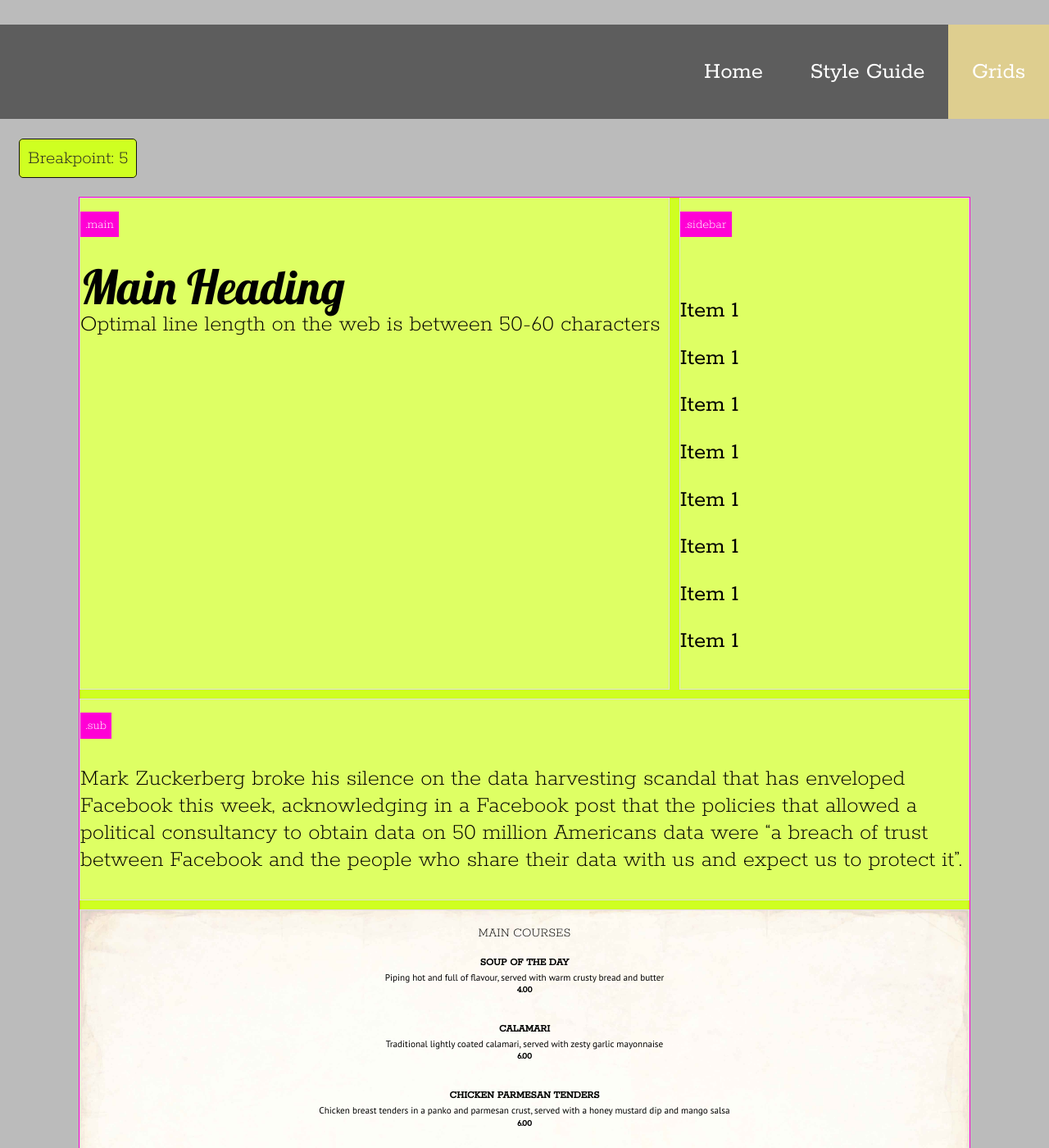
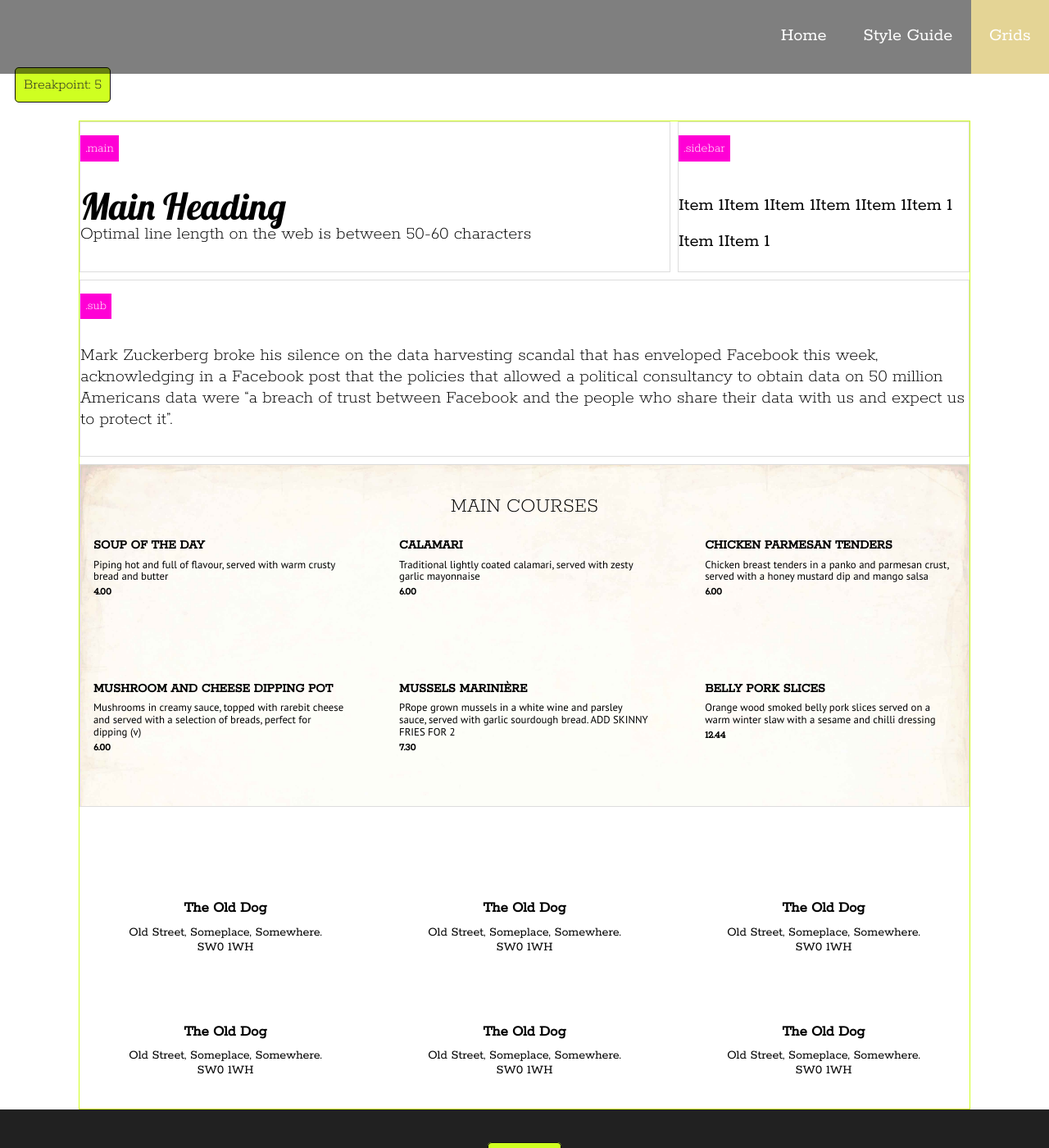
Before and after one commit to JamesGold/test, a Jekyll site: the page built from styleguide/grids.html, in a window 1280 px wide and 1400 px high. Shown: the whole window at 82% size. Built offline with Jekyll 4.4.1, drawn with Linux system fonts in a browser that asks for light colours.

Commit message:
Grid updates
lost some padding on child items  - appears to sort the issues out

```diff
--- a/assets/scss/scafolding/_layout.scss
+++ b/assets/scss/scafolding/_layout.scss
@@ -15,19 +15,18 @@ html{
 	box-sizing: border-box;
 	word-break: normal;
 	transition: all .5s;
-	font-size:16px;
-	background: #bbb;
+	font-size:100%;
 	transition: all .8s;
 
 	}
 
 body{
-
+	font-size:16px;
 	@include breakpoint(break1) {font-size:1.1rem;}
 	@include breakpoint(break2) {font-size:1.2rem;}
-	@include breakpoint(break3) {font-size:1.2rem;}
+	@include breakpoint(break3) {font-size:1.25rem;}
 	@include breakpoint(break4) {font-size:1.3rem;}
-	@include breakpoint(break5) {font-size:1.8rem;}
+	@include breakpoint(break5) {font-size:1.4rem;}
 }
 
 .container {
@@ -46,11 +45,12 @@ body{
 	border: 1px solid #ff00d5;
 	margin-top: 1em;
 	background: #fff;
-	@include breakpoint(break1) {background: #ffe8e8;}
-	@include breakpoint(break2) {background: #e4c6f8;}
-	@include breakpoint(break3) {background: #c6cef8;}
-	@include breakpoint(break4) {background: #c3ffd9;}
-	@include breakpoint(break5) {background: #cfff21;}
+
+	@include breakpoint(break1) {border-color: #ffe8e8;}
+	@include breakpoint(break2) {border-color: #e4c6f8;}
+	@include breakpoint(break3) {border-color: #c6cef8;}
+	@include breakpoint(break4) {border-color: #c3ffd9;}
+	@include breakpoint(break5) {border-color: #cfff21;}
 
 	}
 
@@ -58,9 +58,6 @@ body{
 
 //////////////////////////// grid testing  - not for production
 .container {
-
-
-	@include breakpoint(break1) {
 		display: grid;
 		grid-template-columns: 1fr;
 		grid-gap:1em;
@@ -69,15 +66,20 @@ body{
 		"a"
 		"a"
 		"c"
-		"d";	}
+		"d";
+
+	@include breakpoint(break1) {
+
+		}
 
 	@include breakpoint(break2) {
-		grid-template-columns: 1fr 1fr 1fr;
+		grid-template-columns: 1fr 1fr;
 		grid-gap:.3em;
 		grid-template-areas:
-		"a a b"
-		"c c c"
-		"d d d";
+		"b b"
+		"a a"
+		"c c"
+		"d d";
 		}
 
 	@include breakpoint(break3) {
@@ -89,7 +91,6 @@ body{
 		"a a b"
 		"c c c"
 		"d d d";
-
 		}
 
 	@include breakpoint(break4) {}
--- a/assets/scss/scafolding/_nav.scss
+++ b/assets/scss/scafolding/_nav.scss
@@ -1,5 +1,5 @@
 nav{
-	margin: 30px auto;
+	margin: 0px auto;
 	width: 100%;
 	padding: 0;
 	background: rgba(0, 0, 0, 0.5);
@@ -32,7 +32,7 @@ nav{
 }
 
 
-.subnavi {
+.subnav {
 		list-style: none;
 		padding: 0;
 		margin: 0;
--- a/assets/scss/widgets/_card.scss
+++ b/assets/scss/widgets/_card.scss
@@ -3,6 +3,7 @@
 	border: .325rem dotted rgba(255, 255, 255, 0.33);
 	text-align: center;
 	font-weight: 400;
+	font-size: 1rem;
 	padding: 2em;
 	background: rgba(255, 255, 255, 0.8);
 
@@ -18,7 +19,7 @@
 		margin: 0;
 		padding: 0;
 		font-weight: 400;
-		padding: 0 2rem;
+		padding: 0 1rem;
 		}
 
 
--- a/assets/scss/widgets/_menus.scss
+++ b/assets/scss/widgets/_menus.scss
@@ -5,9 +5,9 @@
 	background-size: cover;
 	overflow: hidden;
 	text-align: center;
+	padding: 1rem;
 	padding-bottom: 2rem;
 
-/*
 	.menuitems {
 	display: grid;
 	grid-template-columns: 1fr;
@@ -17,28 +17,27 @@
 	@include breakpoint(break4) {grid-template-columns: 1fr 1fr 1fr; grid-gap:3em;}
 	@include breakpoint(break5) {}
 	}
-*/
 
 	h2 {
 		font-family: $body-font;
 		text-transform: uppercase;
-		font-size: 1rem
+		font-size: 1.6rem
 
 	}
 
 	h3 {
 		font-family: $body-font;
 		text-transform: uppercase;
-		font-size: .8rem;
+		font-size: 1rem;
 		font-weight: 600;
 		margin: 0;
-		line-height: 1rem;
+		line-height: 1.4rem;
 		padding-bottom: .3em;
 	}
 
 	p {
 		font-family: $utility-font;
-		font-size: .7rem;
+		font-size: .8rem;
 		font-weight: 100;
 
 
@@ -52,5 +51,4 @@
 		}
 	}
 
-
-	}
+}
--- a/assets/style.css
+++ b/assets/style.css
@@ -612,12 +612,12 @@ html {
   word-break: normal;
   -webkit-transition: all .5s;
   transition: all .5s;
-  font-size: 16px;
-  background: #bbb;
+  font-size: 100%;
   -webkit-transition: all .8s;
   transition: all .8s; }
 
 body {
+  font-size: 16px;
   /* 450px / 16px = 28.125em */
   /* 560px / 16px = 35em */
   /* 768px / 16px = 48em */
@@ -631,13 +631,13 @@ body {
       font-size: 1.2rem; } }
   @media only screen and (min-width: 48em) {
     body {
-      font-size: 1.2rem; } }
+      font-size: 1.25rem; } }
   @media only screen and (min-width: 56em) {
     body {
       font-size: 1.3rem; } }
   @media only screen and (min-width: 76.5em) {
     body {
-      font-size: 1.8rem; } }
+      font-size: 1.4rem; } }
 
 .container {
   max-width: 96%;
@@ -674,40 +674,38 @@ body {
   /* 1224px / 16px = 76.5em */ }
   @media only screen and (min-width: 28.125em) {
     .gridlines {
-      background: #ffe8e8; } }
+      border-color: #ffe8e8; } }
   @media only screen and (min-width: 35em) {
     .gridlines {
-      background: #e4c6f8; } }
+      border-color: #e4c6f8; } }
   @media only screen and (min-width: 48em) {
     .gridlines {
-      background: #c6cef8; } }
+      border-color: #c6cef8; } }
   @media only screen and (min-width: 56em) {
     .gridlines {
-      background: #c3ffd9; } }
+      border-color: #c3ffd9; } }
   @media only screen and (min-width: 76.5em) {
     .gridlines {
-      background: #cfff21; } }
+      border-color: #cfff21; } }
 
 .container {
+  display: -ms-grid;
+  display: grid;
+  -ms-grid-columns: 1fr;
+      grid-template-columns: 1fr;
+  grid-gap: 1em;
+      grid-template-areas: "b" "a" "a" "c" "d";
   /* 450px / 16px = 28.125em */
   /* 560px / 16px = 35em */
   /* 768px / 16px = 48em */
   /* 896px  / 16px = 56em */
   /* 1224px / 16px = 76.5em */ }
-  @media only screen and (min-width: 28.125em) {
-    .container {
-      display: -ms-grid;
-      display: grid;
-      -ms-grid-columns: 1fr;
-          grid-template-columns: 1fr;
-      grid-gap: 1em;
-          grid-template-areas: "b" "a" "a" "c" "d"; } }
   @media only screen and (min-width: 35em) {
     .container {
-      -ms-grid-columns: 1fr 1fr 1fr;
-          grid-template-columns: 1fr 1fr 1fr;
+      -ms-grid-columns: 1fr 1fr;
+          grid-template-columns: 1fr 1fr;
       grid-gap: .3em;
-          grid-template-areas: "a a b" "c c c" "d d d"; } }
+          grid-template-areas: "b b" "a a" "c c" "d d"; } }
   @media only screen and (min-width: 48em) {
     .container {
       -ms-grid-columns: 1fr 1fr 1fr;
@@ -717,21 +715,30 @@ body {
 
 .a {
   border: 1px solid #ddd;
+  -ms-grid-row: 2;
+  -ms-grid-row-span: 2;
+  -ms-grid-column: 1;
   grid-area: a;
   background: rgba(255, 255, 255, 0.3); }
 
 .b {
   border: 1px solid #ddd;
+  -ms-grid-row: 1;
+  -ms-grid-column: 1;
   grid-area: b;
   background: rgba(255, 255, 255, 0.3); }
 
 .c {
   border: 1px solid #ddd;
+  -ms-grid-row: 4;
+  -ms-grid-column: 1;
   grid-area: c;
   background: rgba(255, 255, 255, 0.3); }
 
 .d {
   border: 1px solid #ddd;
+  -ms-grid-row: 5;
+  -ms-grid-column: 1;
   grid-area: d;
   background: rgba(255, 255, 255, 0.3); }
 
@@ -833,7 +840,7 @@ body {
     opacity: 1; } }
 
 nav {
-  margin: 30px auto;
+  margin: 0px auto;
   width: 100%;
   padding: 0;
   background: rgba(0, 0, 0, 0.5);
@@ -867,7 +874,7 @@ nav {
           color: #fcff9b;
           text-decoration: underline; }
 
-.subnavi {
+.subnav {
   list-style: none;
   padding: 0;
   margin: 0;
@@ -1105,33 +1112,54 @@ table {
   background-size: cover;
   overflow: hidden;
   text-align: center;
-  padding-bottom: 2rem;
-  /*
-	.menuitems {
-	display: grid;
-	grid-template-columns: 1fr;
-	@include breakpoint(break1) {grid-template-columns: 1fr 1fr; grid-gap:2em; text-align: left;}
-	@include breakpoint(break2) {grid-template-columns: 1fr 1fr; grid-gap:2em;}
-	@include breakpoint(break3) {grid-template-columns: 1fr 1fr 1fr; grid-gap:1.4em;}
-	@include breakpoint(break4) {grid-template-columns: 1fr 1fr 1fr; grid-gap:3em;}
-	@include breakpoint(break5) {}
-	}
-*/ }
+  padding: 1rem;
+  padding-bottom: 2rem; }
+  .menusection .menuitems {
+    display: -ms-grid;
+    display: grid;
+    -ms-grid-columns: 1fr;
+        grid-template-columns: 1fr;
+    /* 450px / 16px = 28.125em */
+    /* 560px / 16px = 35em */
+    /* 768px / 16px = 48em */
+    /* 896px  / 16px = 56em */
+    /* 1224px / 16px = 76.5em */ }
+    @media only screen and (min-width: 28.125em) {
+      .menusection .menuitems {
+        -ms-grid-columns: 1fr 1fr;
+            grid-template-columns: 1fr 1fr;
+        grid-gap: 2em;
+        text-align: left; } }
+    @media only screen and (min-width: 35em) {
+      .menusection .menuitems {
+        -ms-grid-columns: 1fr 1fr;
+            grid-template-columns: 1fr 1fr;
+        grid-gap: 2em; } }
+    @media only screen and (min-width: 48em) {
+      .menusection .menuitems {
+        -ms-grid-columns: 1fr 1fr 1fr;
+            grid-template-columns: 1fr 1fr 1fr;
+        grid-gap: 1.4em; } }
+    @media only screen and (min-width: 56em) {
+      .menusection .menuitems {
+        -ms-grid-columns: 1fr 1fr 1fr;
+            grid-template-columns: 1fr 1fr 1fr;
+        grid-gap: 3em; } }
   .menusection h2 {
     font-family: "Rokkitt", serif;
     text-transform: uppercase;
-    font-size: 1rem; }
+    font-size: 1.6rem; }
   .menusection h3 {
     font-family: "Rokkitt", serif;
     text-transform: uppercase;
-    font-size: .8rem;
+    font-size: 1rem;
     font-weight: 600;
     margin: 0;
-    line-height: 1rem;
+    line-height: 1.4rem;
     padding-bottom: .3em; }
   .menusection p {
     font-family: "PT Sans", sans-serif;
-    font-size: .7rem;
+    font-size: .8rem;
     font-weight: 100; }
     .menusection p .price {
       font-family: "Rokkitt", serif;
@@ -1144,6 +1172,7 @@ table {
   border: 0.325rem dotted rgba(255, 255, 255, 0.33);
   text-align: center;
   font-weight: 400;
+  font-size: 1rem;
   padding: 2em;
   background: rgba(255, 255, 255, 0.8); }
   .card h3 {
@@ -1154,7 +1183,7 @@ table {
     margin: 0;
     padding: 0;
     font-weight: 400;
-    padding: 0 2rem; }
+    padding: 0 1rem; }
   .card.withpic {
     padding: 0 0 1em;
     background: rgba(255, 255, 255, 0.5); }
--- a/styleguide/grids.html
+++ b/styleguide/grids.html
@@ -95,5 +95,14 @@ author: James G
 		<p>Old Street, Someplace, Somewhere. <br />SW0 1WH</p>
 	</div>
 
+		<div class="card">
+		<h3>The Old Dog</h3>
+		<p>Old Street, Someplace, Somewhere. <br />SW0 1WH</p>
+	</div>
+
+		<div class="card">
+		<h3>The Old Dog</h3>
+		<p>Old Street, Someplace, Somewhere. <br />SW0 1WH</p>
+	</div>
 
 <!-- </div> <!-- eof .outside -->
```
Also changed, not shown: 1 other file.
